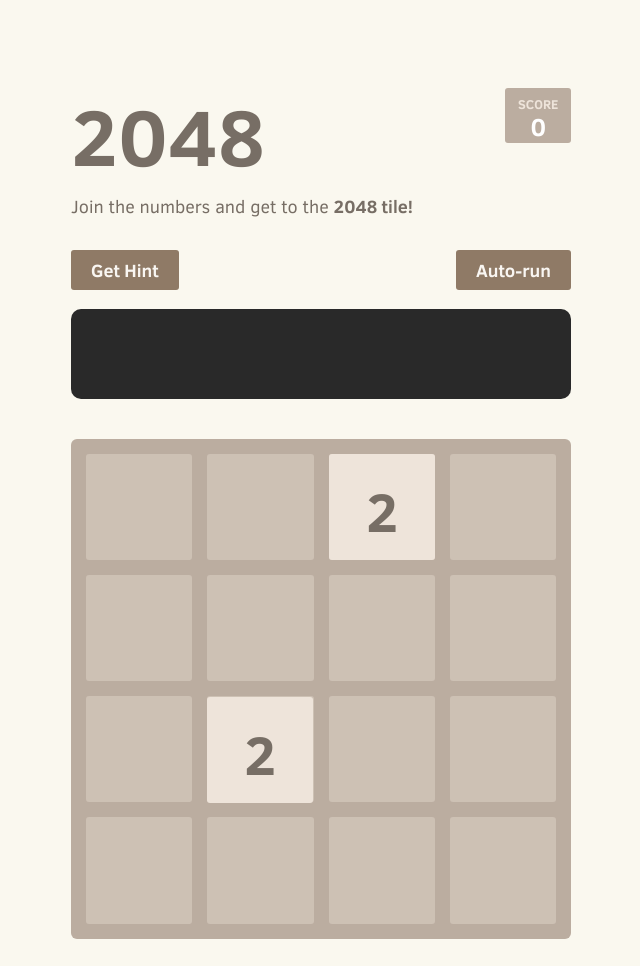
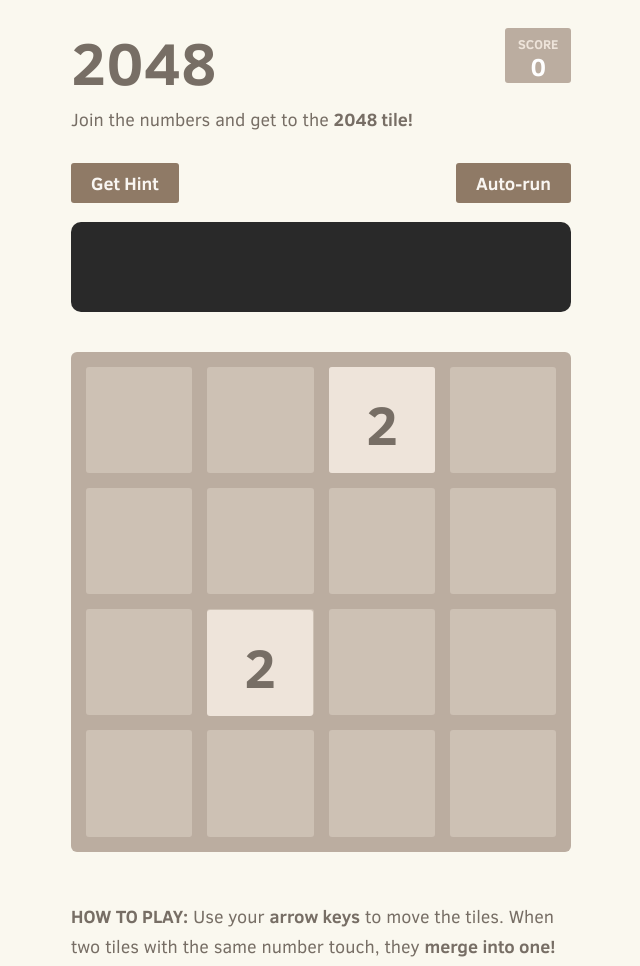
Before and after one commit to kaloodinaz/2048-ai, a plain HTML site: page index.html in a window 1280 px wide. Shown: the top 966 px of the page, without its empty margins (319-959 px from the left). Drawn offline with Linux system fonts and the light colour scheme.

Commit message:
Update main.css

```diff
--- a/style/main.css
+++ b/style/main.css
@@ -8,7 +8,7 @@
   font-size: 18px; }
 
 body {
-  margin: 80px 0; }
+  margin: 20px 0; }
 
 .heading:after {
   content: "";
@@ -16,7 +16,7 @@
   clear: both; }
 
 h1.title {
-  font-size: 80px;
+  font-size: 60px;
   font-weight: bold;
   margin: 0;
   display: block;
```
